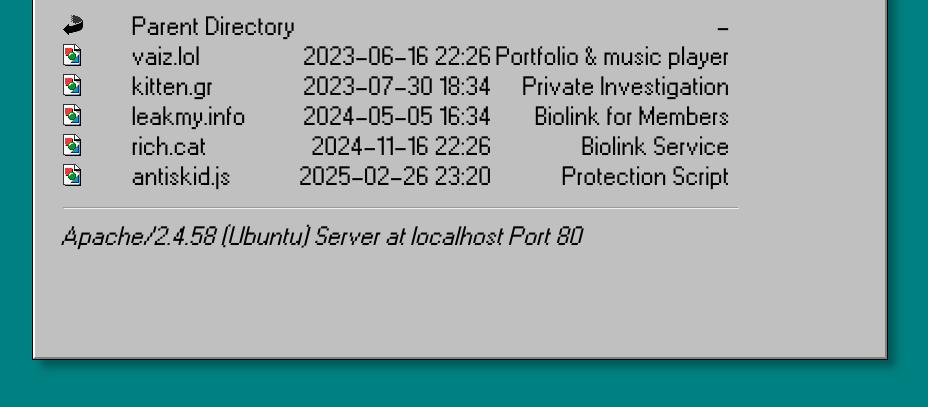
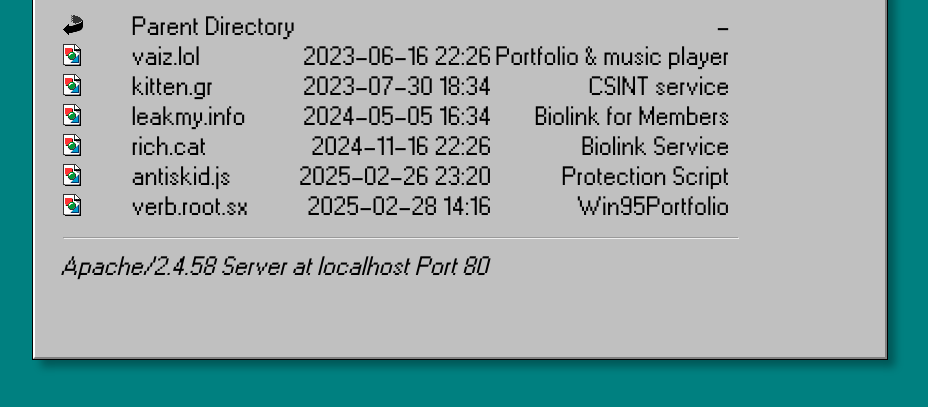
Before and after one commit to verbittert/95portfolio, a plain HTML site: page projects.html in a window 1280 px wide. Shown: the part 333-740 px from the top of the page, without its empty margins (180-1108 px from the left). Drawn offline with Linux system fonts and the light colour scheme.

Commit message:
Update projects.html

```diff
--- a/projects.html
+++ b/projects.html
@@ -2,7 +2,7 @@
 <head>
     <title>c:\Winnt\Projects</title>
     <link rel="stylesheet" type="text/css" href="assets/css/style.css">
-    <link rel="icon" type="image/x-icon" href="../portifolio/assets/img/favicon.png">
+    <link rel="icon" type="image/x-icon" href="assets/img/favicon.png">
 </head>
 <body>
     <style>
@@ -41,12 +41,13 @@ a:active {
    <tr><th colspan="5"><hr></th></tr>
    <tr><td valign="top"><img src="./assets/img/back.gif" alt="[PARENTDIR]"></td><td><a href="/">Parent Directory</a></td><td>&nbsp;</td><td align="right">  - </td><td>&nbsp;</td></tr>
    <tr><td valign="top"><img src="./assets/img/file.gif" alt="[IMG]"></td><td><a href="https://web.archive.org/web/20230616115338/https://vaiz.lol/" target= _blank>vaiz.lol</a></td><td align="right">2023-06-16 22:26  </td><td align="right">Portfolio & music player</td><td>&nbsp;</td></tr>
-   <tr><td valign="top"><img src="./assets/img/file.gif" alt="[IMG]"></td><td><a href="https://3e378a1d.kitten-eg6.pages.dev/" target= _blank>kitten.gr</a></td><td align="right">2023-07-30 18:34  </td><td align="right">Private Investigation</td><td>&nbsp;</td></tr>
+   <tr><td valign="top"><img src="./assets/img/file.gif" alt="[IMG]"></td><td><a href="https://3e378a1d.kitten-eg6.pages.dev/" target= _blank>kitten.gr</a></td><td align="right">2023-07-30 18:34  </td><td align="right">CSINT service</td><td>&nbsp;</td></tr>
    <tr><td valign="top"><img src="./assets/img/file.gif" alt="[IMG]"></td><td><a href="https://web.archive.org/web/20240830083216/https://leakmy.info/" target= _blank>leakmy.info</a></td><td align="right">2024-05-05 16:34  </td><td align="right">Biolink for Members</td><td>&nbsp;</td></tr>
    <tr><td valign="top"><img src="./assets/img/file.gif" alt="[IMG]"></td><td><a href="https://rich.cat" target= _blank>rich.cat</a></td><td align="right">2024-11-16 22:26 </td><td align="right">Biolink Service</td><td>&nbsp;</td></tr>
 <tr><td valign="top"><img src="./assets/img/file.gif" alt="[IMG]"></td><td><a href="https://github.com/verbittert/antiskid" target= _blank>antiskid.js</a></td><td align="right"> 2025-02-26 23:20  </td><td align="right"> Protection Script</td><td>&nbsp;</td></tr>
+<tr><td valign="top"><img src="./assets/img/file.gif" alt="[IMG]"></td><td><a href="https://verb.root.sx" target= _blank>verb.root.sx</a></td><td align="right"> 2025-02-28 14:16  </td><td align="right">Win95Portfolio</td><td>&nbsp;</td></tr>
    <tr><th colspan="5"><hr></th></tr>
 </table>
-<address>Apache/2.4.58 (Ubuntu) Server at localhost Port 80</address></div>
+<address>Apache/2.4.58 Server at localhost Port 80</address></div>
 </body></html>
 </body>
```
